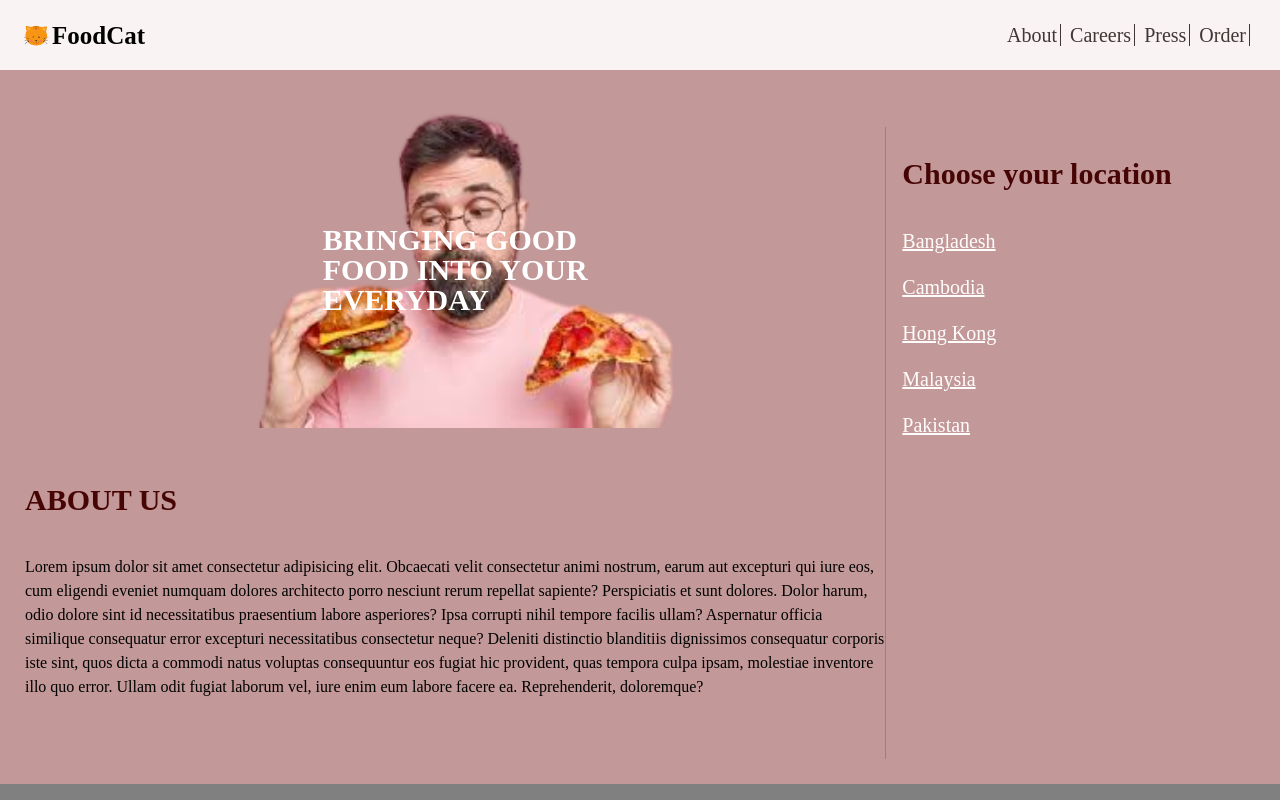
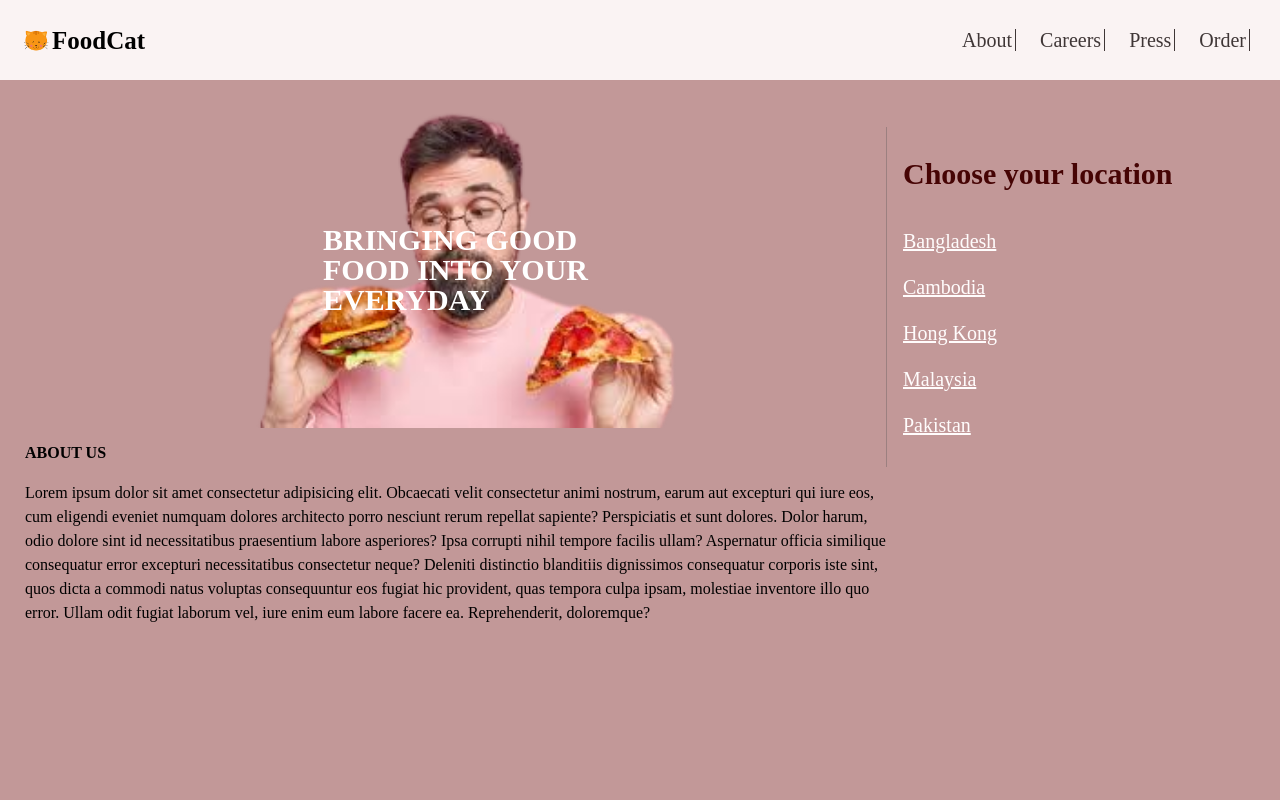
Before and after one commit to Perpe123/Lesson_3_task_4_Obiefuna_Toochi, a website: page index.html in a window 1280 px wide. Drawn offline with Linux system fonts and the light colour scheme.

Commit message:
push corrected files

```diff
--- a/css/style.css
+++ b/css/style.css
@@ -131,8 +131,11 @@ table {
 
 /* Write your css below here */
 
+*{
+    box-sizing: border-box;
+}
+
 .container {
-    box-sizing: border-box;
     height: 100vh;
     width: 100vw;
     overflow-x: hidden;
@@ -140,11 +143,15 @@ table {
 
 header {
     background-color: rgb(250 243 243);
-    height: 70px;
+    height: 80px;
     width: 100vw;
     position: fixed;
     top: 0;
     left: 0;
+    display: flex;
+    flex-direction: column;
+    align-items: center;
+    padding: 1rem 0;
 }
 
 header .head {
@@ -156,7 +163,7 @@ header nav a {
     text-decoration: none;
     color: rgb(63 54 54);
     font-size: 20px;
-    margin-left: 5px;
+    margin-left: 20px;
     border-right: solid 1px rgb(63 54 54);
     padding-right: 3px;
 }
@@ -166,7 +173,7 @@ header nav a:hover {
 }
 
 main {
-    margin-top: 70px;
+    margin: 70px auto 0;
     padding: 25px;
     background: rgb(194 152 152);
 }
@@ -180,11 +187,11 @@ header img {
     font-size: 25px;
 }
 
-.section-text {
+.image-text {
     background-image: url("../images/food_image_2-removebg-preview.png");
     background-repeat: no-repeat;
     height: 250px;
-    background-size: contain;
+    background-size:contain;
     display: flex;
     align-items: center;
     justify-content: center;
@@ -196,9 +203,10 @@ aside h2 {
     padding: 1rem;
 }
 
-.section-text h2 {
+.image-text h2 {
     font-size: 30px;
     color: #fff;
+    margin: auto;
 }
 
 section h3 {
@@ -250,14 +258,15 @@ footer p:nth-of-type(1) {
     color: rgb(70 4 4);
 }
 
-@media screen and (min-width: 768px) {
+@media screen and (min-width: 726px) {
     main {
-        display: flex;
+        height: 100%;
     }
 
     section {
         width: 70%;
         padding: 0;
+        float: left;
     }
 
     aside {
@@ -266,9 +275,10 @@ footer p:nth-of-type(1) {
         padding: 1rem 0;
         border-left: solid 1px rgb(156 128 128);
         border-top: none;
+        float: right;
     }
 
-    .section-text {
+    .image-text {
         width: 500px;
         height: 350px;
         margin: auto;
@@ -276,6 +286,7 @@ footer p:nth-of-type(1) {
 
     header {
         display: flex;
+        flex-direction: row;
         align-items: center;
         justify-content: space-between;
     }
--- a/index.html
+++ b/index.html
@@ -23,14 +23,14 @@
             </header>
             <main>
                 <section>
-                    <div class="section-text">
-                        <div class="section title">
+                    <div class="image-text">
+                        <div class="text">
                             <h2>BRINGING GOOD</h2>
                             <h2>FOOD INTO YOUR</h2>
                             <h2>EVERYDAY</h2>
                         </div>
                     </div>
-                    <h3>ABOUT US</h3>
+                    <h2>ABOUT US</h2>
                     <p>
                         Lorem ipsum dolor sit amet consectetur adipisicing elit.
                         Obcaecati velit consectetur animi nostrum, earum aut
```
